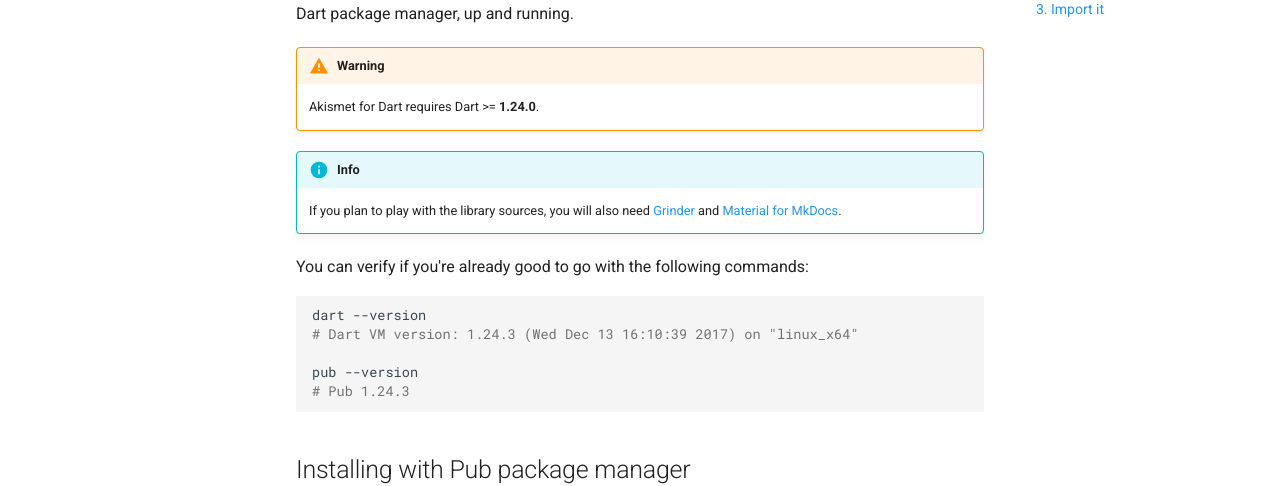
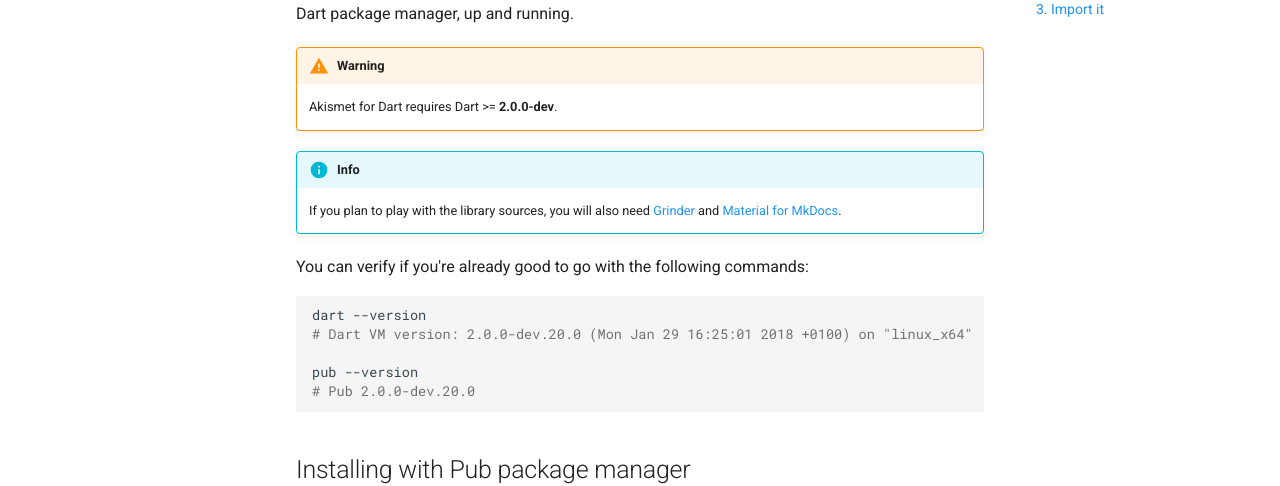
Before and after one commit to madcitymultimedia/akismet.dart, an MkDocs documentation site: the page built from doc/installation.md, in a window 1280 px wide and 1313 px high. Shown: the part 255-741 px from the top of the window. Built offline with MkDocs 1.6.1 and Material for MkDocs 9.7.7, drawn with Linux system fonts in a browser that asks for light colours; comment, search, counter and statistics services are not loaded; old or Windows-style settings are respelled for this version of MkDocs.

Commit message:
Updated the installation guide

````diff
--- a/doc/installation.md
+++ b/doc/installation.md
@@ -5,7 +5,7 @@
 and [Pub](https://www.dartlang.org/tools/pub), the Dart package manager, up and running.
 
 !!! warning
-    Akismet for Dart requires Dart >= **1.24.0**.
+    Akismet for Dart requires Dart >= **2.0.0-dev**.
 
 !!! info
     If you plan to play with the library sources, you will also need
@@ -15,10 +15,10 @@
 
 ```shell
 dart --version
-# Dart VM version: 1.24.3 (Wed Dec 13 16:10:39 2017) on "linux_x64"
+# Dart VM version: 2.0.0-dev.20.0 (Mon Jan 29 16:25:01 2018 +0100) on "linux_x64"
 
 pub --version
-# Pub 1.24.3
+# Pub 2.0.0-dev.20.0
 ```
 
 ## Installing with Pub package manager
````
